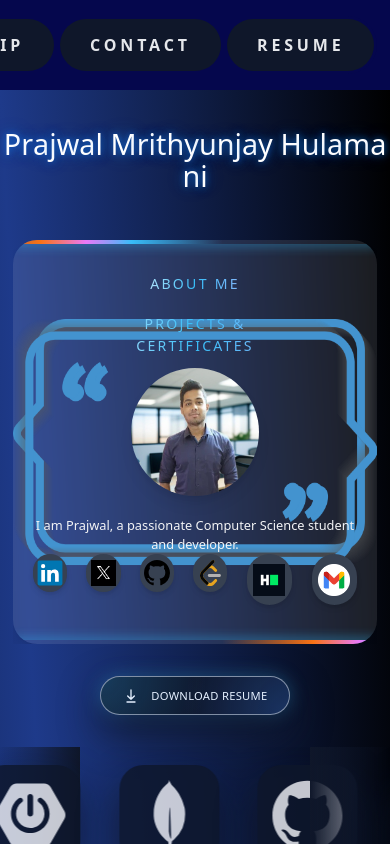
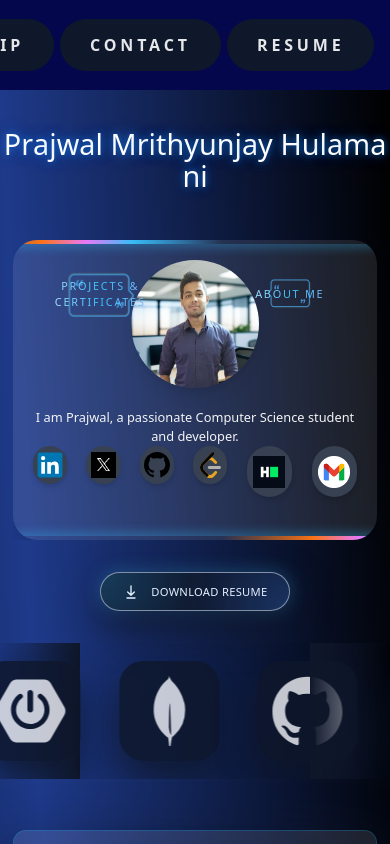
Before and after one commit to PrajwalMH/Portfolio, a Next.js app: page / in a window 390 px wide. Shown: the top 844 px of the page. Built offline with nearby package versions, Linux system fonts and the light colour scheme.

Commit message:
Update Code

```diff
--- a/app/globals.css
+++ b/app/globals.css
@@ -394,24 +394,28 @@ h1 {
 
 /* Mobile layout tweaks for hero bubbles */
 @media (max-width: 768px) {
+  /* Keep left/right layout but smaller so the center stays clear */
   .about-label,
   .projects-label {
-    position: static;
-    top: auto;
-    left: auto;
-    right: auto;
-    transform: none;
-    width: 100%;
-    max-width: 260px;
+    width: 40%;
     height: auto;
-    margin: 0.5rem auto;
+    top: 18%;
+    transform: translateY(-50%);
     opacity: 1;
     animation: none;
   }
 
+  .about-label {
+    right: 4%;
+  }
+
+  .projects-label {
+    left: 4%;
+  }
+
   .about-label span,
   .projects-label span {
-    font-size: 1.1rem;
+    font-size: 0.85rem;
     letter-spacing: 0.16em;
     text-align: center;
   }
```
